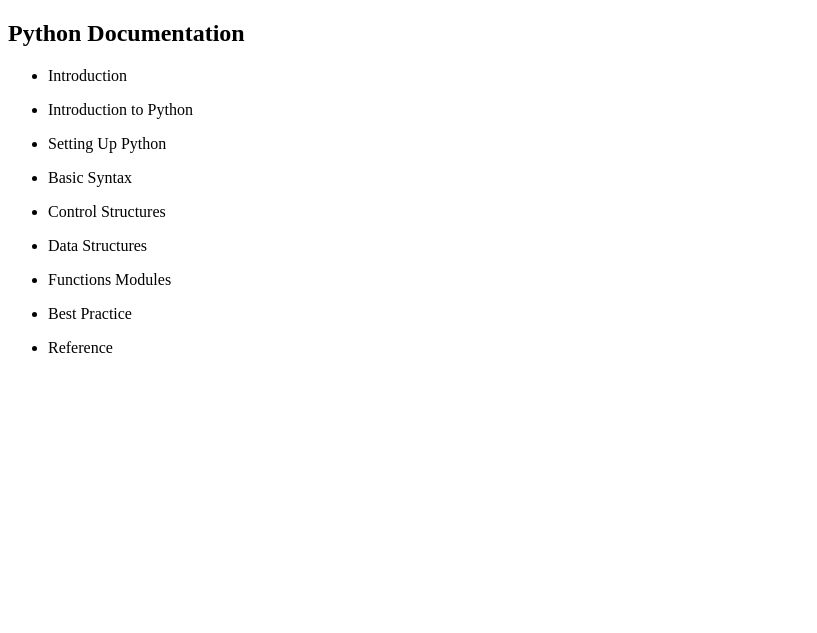
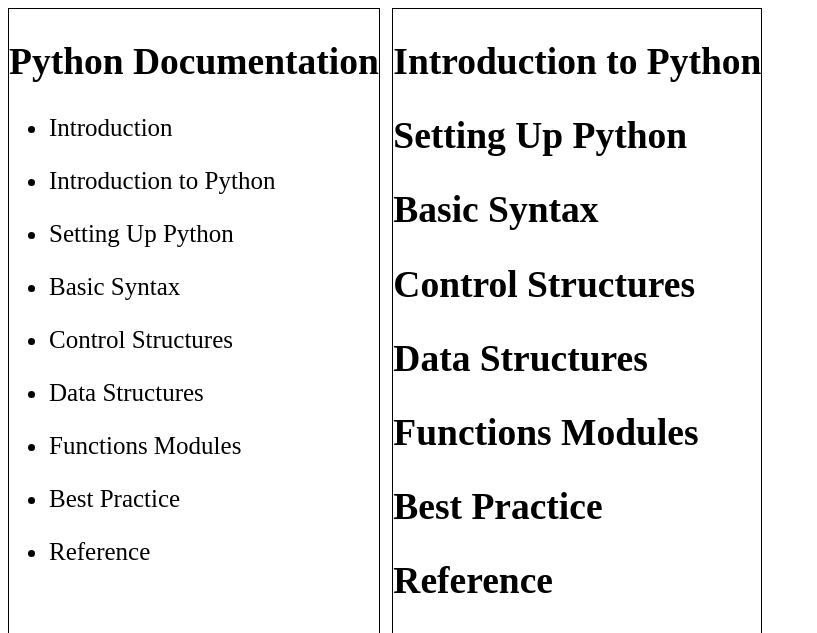
Before and after one commit to jdungao15/technical-documentation-page, a plain HTML site: page index.html in a window 1280 px wide. Shown: the top 633 px of the page, without its empty margins (0-817 px from the left). Drawn offline with Linux system fonts and the light colour scheme.

Commit message:
added main doc and introductory headings

```diff
--- a/index.html
+++ b/index.html
@@ -4,16 +4,15 @@
     <meta charset="UTF-8" />
     <meta http-equiv="X-UA-Compatible" content="IE=edge" />
     <meta name="viewport" content="width=device-width, initial-scale=1.0" />
+    <link rel="stylesheet" href="styles.css" />
     <title>Python Documentation Page</title>
   </head>
   <body>
-    <header>
-      <nav>
+    <header id="nav-header">
+      <nav id="nav-bar">
         <h1>Python Documentation</h1>
         <ul>
-          <li>
-            <p>Introduction</p>
-          </li>
+          <li><p>Introduction</p></li>
           <li><p>Introduction to Python</p></li>
           <li><p>Setting Up Python</p></li>
           <li><p>Basic Syntax</p></li>
@@ -25,6 +24,48 @@
         </ul>
       </nav>
     </header>
-    <main></main>
+    <main id="main-doc">
+      <section id="Introduction_to_Python" class="main-section">
+        <header>
+          <h2>Introduction to Python</h2>
+        </header>
+      </section>
+      <section id="Setting_Up_Python" class="main-section">
+        <header>
+          <h2>Setting Up Python</h2>
+        </header>
+      </section>
+      <section id="Basic_Syntax" class="main-section">
+        <header>
+          <h2>Basic Syntax</h2>
+        </header>
+        <p></p>
+      </section>
+      <section id="Control_Structures" class="main-section">
+        <header>
+          <h2>Control Structures</h2>
+        </header>
+      </section>
+      <section id="Data_Structures" class="main-section">
+        <header>
+          <h2>Data Structures</h2>
+        </header>
+      </section>
+      <section id="Functions_Modules" class="main-section">
+        <header>
+          <h2>Functions Modules</h2>
+        </header>
+      </section>
+      <section id="Best_Practice" class="main-section">
+        <header>
+          <h2>Best Practice</h2>
+        </header>
+      </section>
+      <section id="Reference" class="main-section">
+        <header>
+          <h2>Reference</h2>
+        </header>
+      </section>
+    </main>
   </body>
 </html>
--- a/styles.css
+++ b/styles.css
@@ -0,0 +1,16 @@
+* {
+  box-sizing: content-box;
+}
+html {
+  font-size: 25px;
+}
+body {
+  display: flex;
+}
+#nav-header {
+  border: 1px solid black;
+}
+main {
+  border: 1px solid black;
+  margin-left: 0.5rem;
+}
```
